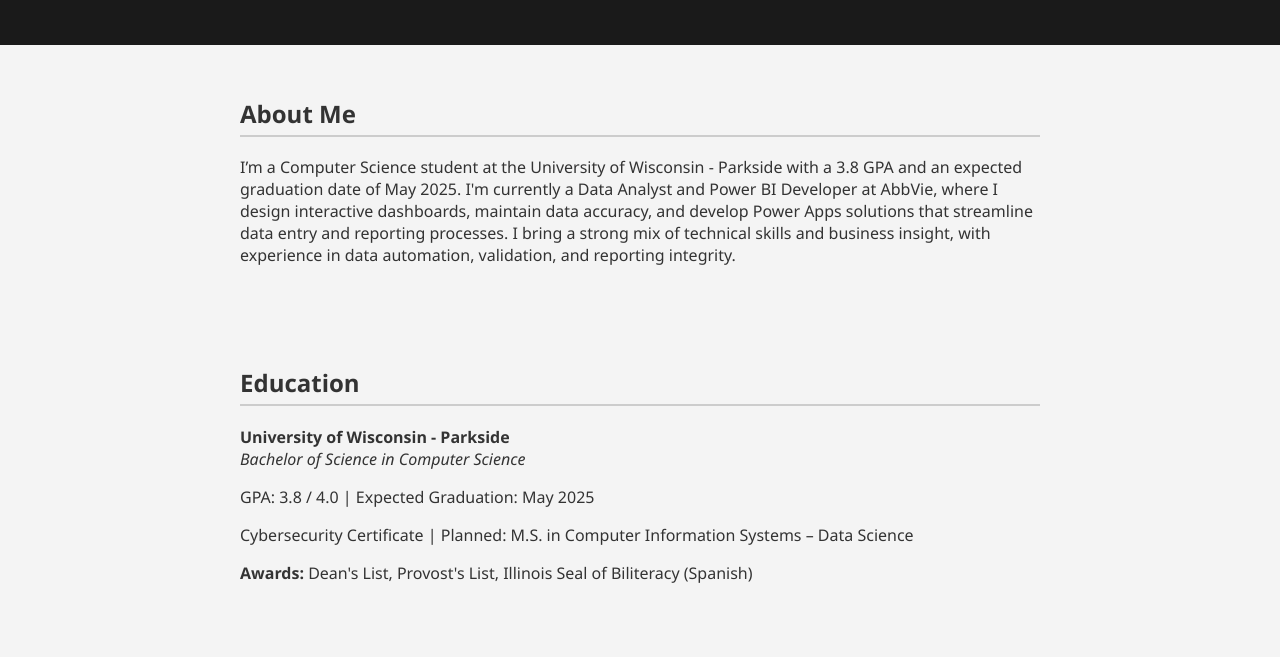
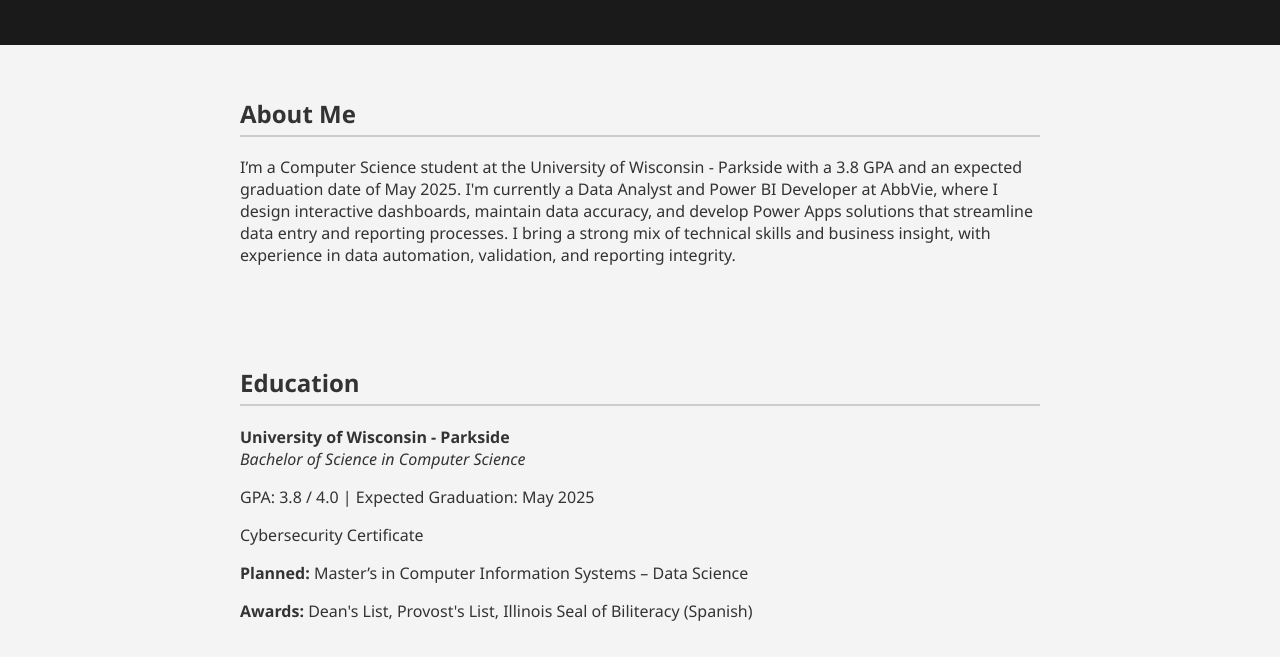
Before and after one commit to antonio37317/enrique.github.io, a plain HTML site: page index.html in a window 1280 px wide. Shown: the part 143-800 px from the top of the page. Drawn offline with Linux system fonts and the light colour scheme.

Commit message:
Update index.html

```diff
--- a/index.html
+++ b/index.html
@@ -66,7 +66,8 @@
     <strong>University of Wisconsin - Parkside</strong><br>
     <em>Bachelor of Science in Computer Science</em><br>
     <p>GPA: 3.8 / 4.0 | Expected Graduation: May 2025</p>
-    <p>Cybersecurity Certificate | Planned: M.S. in Computer Information Systems – Data Science</p>
+    <p>Cybersecurity Certificate</p>
+    <p><strong>Planned:</strong> Master’s in Computer Information Systems – Data Science</p>
     <p><strong>Awards:</strong> Dean's List, Provost's List, Illinois Seal of Biliteracy (Spanish)</p>
   </div>
 </section>
```
